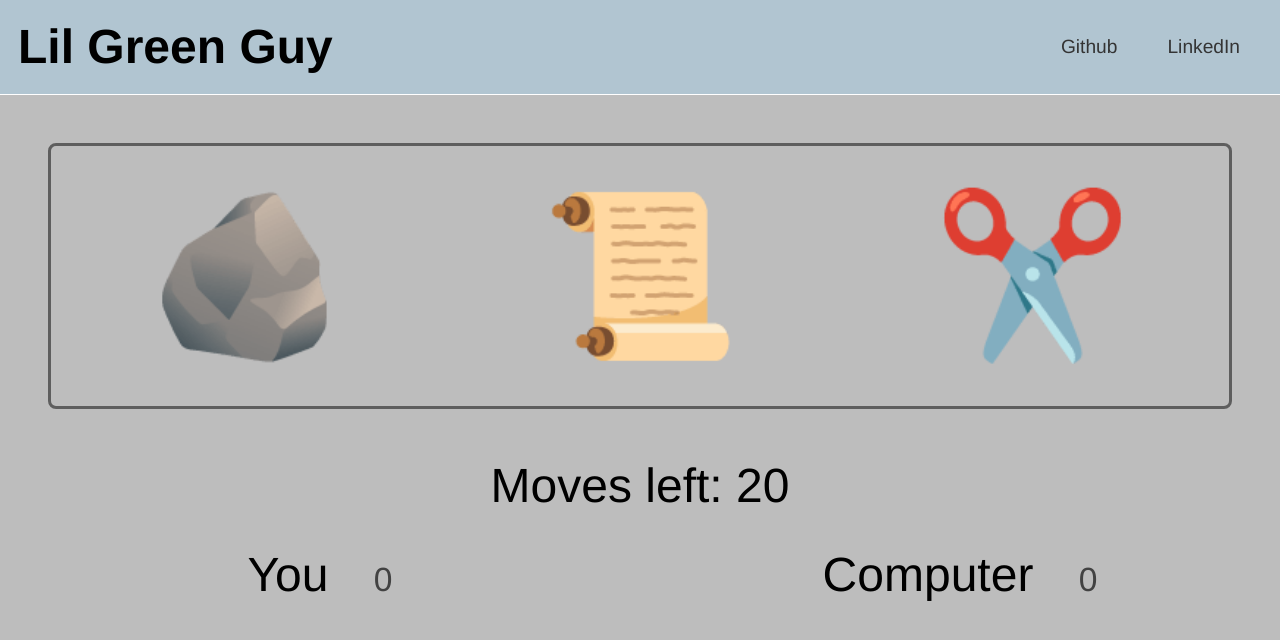
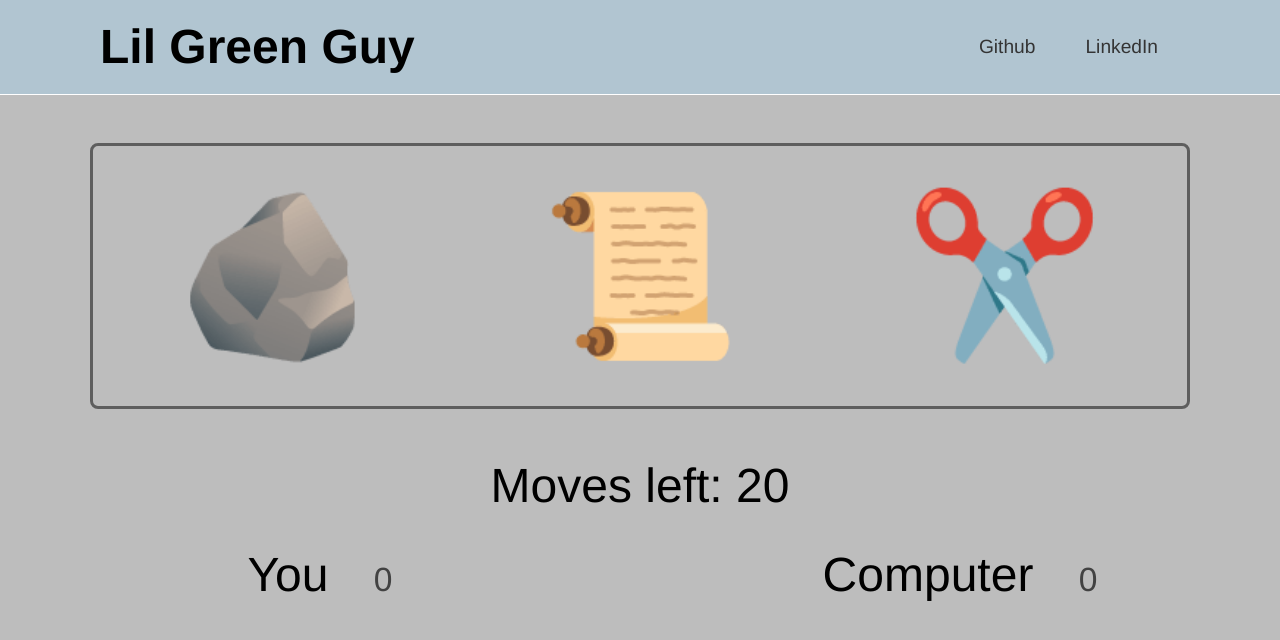
Before and after one commit to LilGreenGuy/rockpaperscissors, a plain HTML site: page index.html in a window 1280 px wide. Drawn offline with Linux system fonts and the light colour scheme.

Commit message:
Small tweaks to styling, added a width limit to the header and selections box

```diff
--- a/index.html
+++ b/index.html
@@ -11,17 +11,22 @@
 
 <body>
 </body>
-<span class="header">
+<nav class="header">
+    <div class="container">
         <h1 class="logo">Lil Green Guy</h1>
         <ul class="links">
             <li><a href="https://github.com/LilGreenGuy" target="_blank" rel="noopener noreferrer">Github</a></li>
-        <li><a href="https://www.linkedin.com/in/nicholas-henderson-2aa52021b/" target="_blank" rel="noopener noreferrer">LinkedIn</a></li>
+            <li><a href="https://www.linkedin.com/in/nicholas-henderson-2aa52021b/" target="_blank"
+                    rel="noopener noreferrer">LinkedIn</a></li>
         </ul>
-</span>
+    </div>
+</nav>
+    <div class="container">
 <div class="choices">
         <button data-choice="rock" class="choiceBtn rock">🪨</button>
         <button data-choice="paper" class="choiceBtn paper">📜</button>
         <button data-choice="scissors" class="choiceBtn scissors">✂️</button>
+    </div>
 </div>
 <div class="movesleft">Moves left: 20</div>
 <div class="results">
--- a/script.js
+++ b/script.js
@@ -76,27 +76,25 @@ const gameOver = (playerOptions, movesLeft) => {
     const reloadBtn = document.createElement('button');
     const results = document.createElement('h1');
     results.classList.add('endgame');
-    // results.style.color = 'white';
-    restart.appendChild(results)
+    restart.appendChild(results);
     playerChoices.forEach(choice => {
-        console.log(playerScore, computerScore)
         choice.style.display = 'none';
     })
     movesLeft.style.display = 'none';
 
     if (playerScore > computerScore) {
         results.style.fontSize = '3rem';
-        results.innerText = 'You have won the game! Congratulations!'
+        results.innerText = 'You have won the game! Congratulations!';
     } else if(playerScore < computerScore) {
         results.style.fontSize = '3rem';
-        results.innerText = 'You have lost the game! Try again next time!'
+        results.innerText = 'You have lost the game! Try again next time!';
     } else {
         results.style.fontSize = '3rem';
-        results.innerText = 'It\'s a tie game! No one wins but you both lose!'
+        results.innerText = 'It\'s a tie game! No one wins but you both lose!';
     }
     reloadBtn.classList.add('reload');
-    reloadBtn.innerText = 'Restart?'
-    reloadBtn.style.display = 'flex'
+    reloadBtn.innerText = 'Restart?';
+    reloadBtn.style.display = 'flex';
     restart.appendChild(reloadBtn);
     reloadBtn.addEventListener('click', e => {
         window.location.reload();
--- a/style.css
+++ b/style.css
@@ -1,18 +1,15 @@
 body {
     background: #bdbdbd;
-    background-size: cover;
     font-family: Helvetica, Arial, sans-serif;
     margin: 0;
     padding: 0;
     line-height: 1.2;
     box-sizing: border-box;
-    display: flex;
-    flex-direction: column;
 }
 
 .header {
     display: flex;
-    justify-content: space-between;
+    justify-content: center;
     align-items: center;
     padding: 0.5rem;
     background: #9dd1f160;
@@ -23,7 +20,6 @@ body {
     margin: 10px;
     font-weight: 900;
     font-size: 3rem;
-    /* color: white; */
 }
 
 .links {
@@ -58,13 +54,23 @@ a:hover {
 .choices {
     display: flex;
     flex-wrap: wrap;
+    flex: 1;
     justify-content: space-around;
     align-items: center;
     padding: 1rem;
     gap: 2rem;
-    margin: 3rem;
+    margin: 3rem 0rem;
     border: .2rem solid rgba(0, 0, 0, 0.5);
     border-radius: .5rem;
+}
+
+.container {
+    display: flex;
+    flex: 1;
+    justify-content: space-between;
+    align-items: center;
+    max-width: 1100px;
+    margin: auto;
 }
 
 .choiceBtn:hover {
```
Lines whose indentation alone changed are shown as unchanged.
